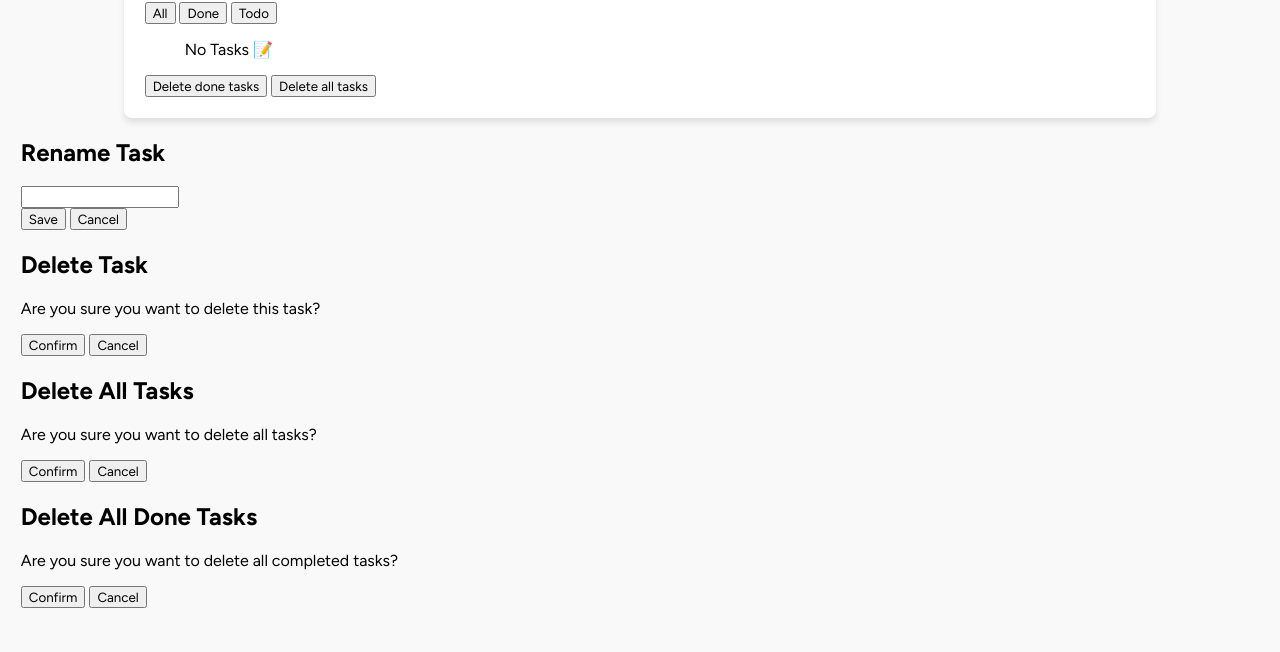
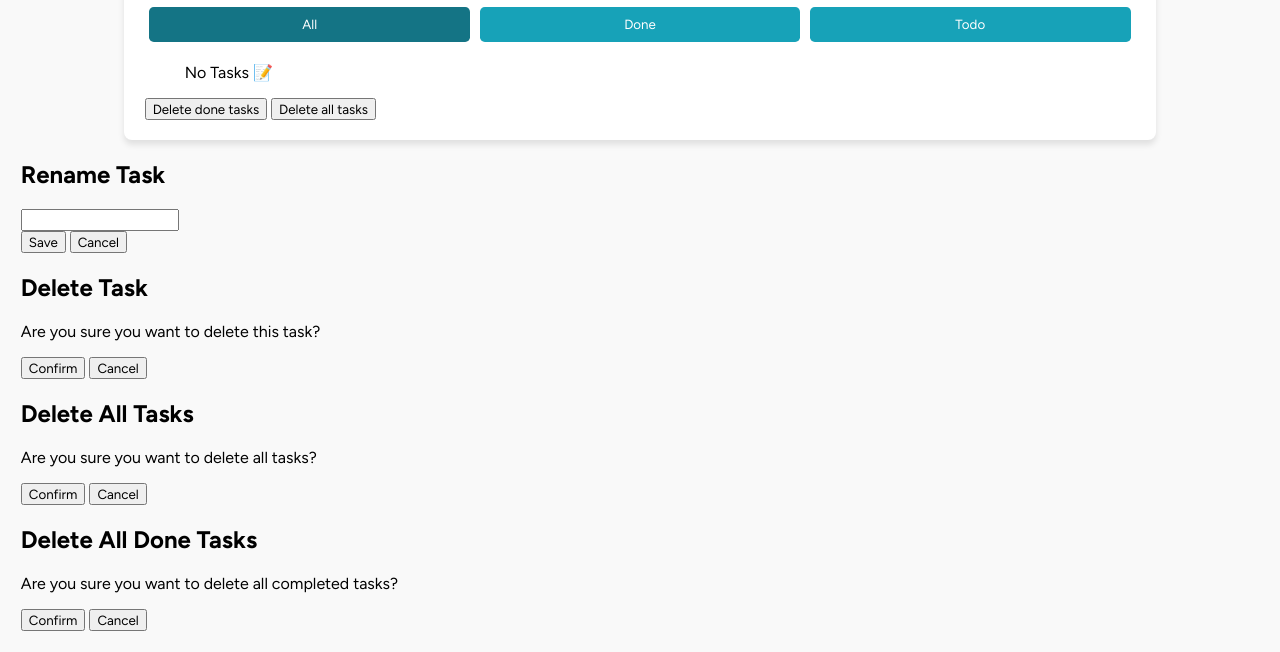
Before and after one commit to IB3W/TO-DO_TASK, a plain HTML site: page index.html in a window 1280 px wide. Shown: the part 329-981 px from the top of the page. Before the commit the page ends 958 px from the top, so only its background shows below. Drawn offline with Linux system fonts and the light colour scheme; a script that the page names is missing.

Commit message:
Add styles for error and filter button components
Added styles for error messages and filter buttons.

```diff
--- a/style.css
+++ b/style.css
@@ -85,3 +85,37 @@ h1 {
     border-radius: 0.3rem;
     cursor: pointer;
 }
+.todo-input button:hover {
+    background-color: #117a8c;
+}
+
+.error {
+    color: red;
+    font-size: 0.8rem;
+    margin-top: 0.3rem;
+}
+
+.filter-buttons {
+    display: flex;
+    justify-content: space-between;
+    margin-bottom: 1.3rem;
+}
+
+.filter-buttons button {
+    flex: 1;
+    margin: 0 0.3rem;
+    padding: 0.6rem;
+    background-color: #17a2b8;
+    color: white;
+    border: none;
+    border-radius: 0.3rem;
+    cursor: pointer;
+}
+
+.filter-buttons button:hover {
+    background-color: #117a8c;
+}
+
+.filter-buttons button.active {
+    background-color: #147485;
+}
```
